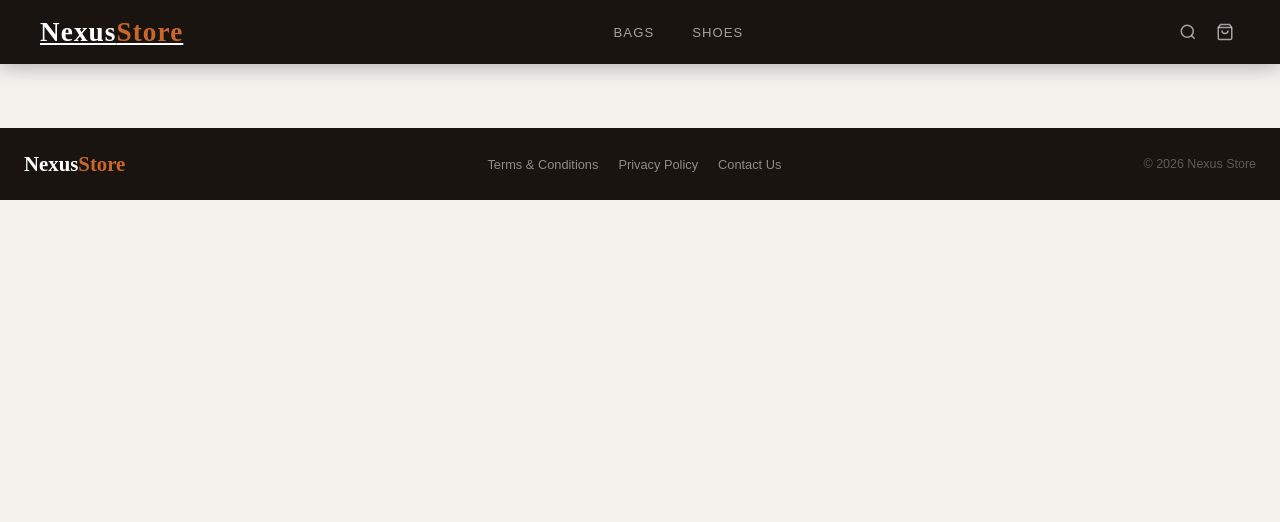
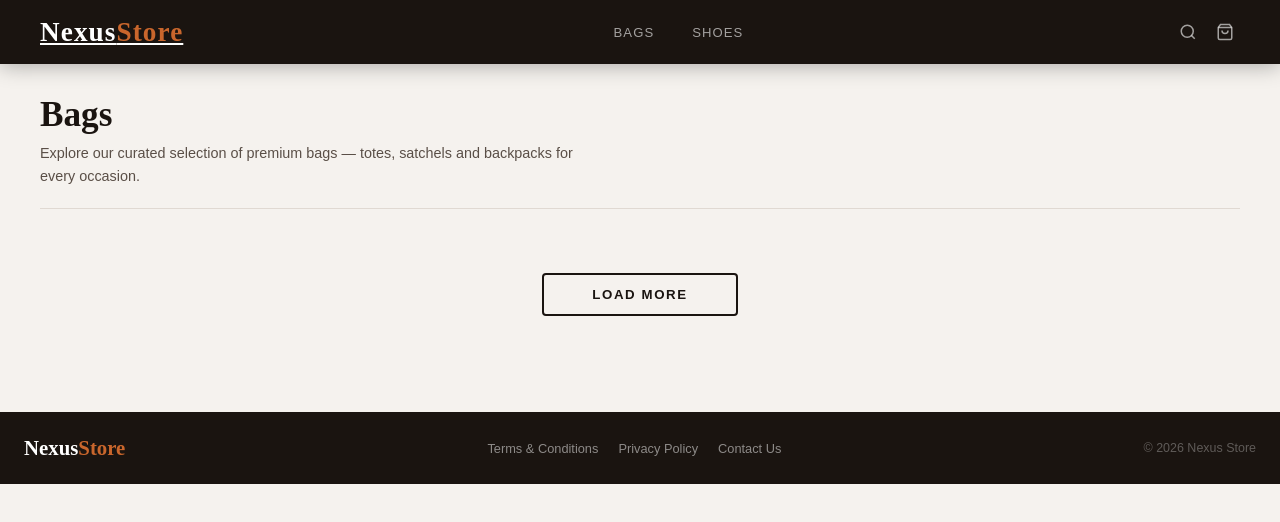
Before and after one commit to Bogomil-Simitchiev/c4-nexus-plp, a React (Vite) app in the folder c4-nexus-plp/: page /bags in a window 1280 px wide. Shown: the top 522 px of the page. Built offline with nearby package versions, Linux system fonts and the light colour scheme.

Commit message:
set up Category page for all products

```diff
--- a/c4-nexus-plp/src/Routes/index.jsx
+++ b/c4-nexus-plp/src/Routes/index.jsx
@@ -1,9 +1,15 @@
-import { Route, Routes } from "react-router-dom";
+import { Routes, Route, Navigate } from "react-router-dom";
+import CategoryPage from "../pages/CategoryPage";
 
-const AppRoutes = () => (
-  <Routes>
-    {/* <Route path="/bags"  element={<CategoryPage/>} /> */}
-  </Routes>
-);
+function AppRoutes() {
+  return (
+    <Routes>
+      <Route path="/" element={<Navigate to="/bags" replace />} />
+      <Route path="/bags" element={<CategoryPage categoryId="bags" />} />
+      <Route path="/shoes" element={<CategoryPage categoryId="shoes" />} />
+      <Route path="*" element={<Navigate to="/bags" replace />} />
+    </Routes>
+  );
+}
 
 export default AppRoutes;
--- /dev/null
+++ b/c4-nexus-plp/src/pages/CategoryPage.jsx
@@ -0,0 +1,32 @@
+import data from '../data/data.json'
+import styles from './CategoryPage.module.css'
+
+const { categories  } = data
+
+function CategoryPage({ categoryId }) {
+
+  const category = categories[categoryId]
+
+  return (
+    <main className={styles.main}>
+      <div className={styles.categoryHeader}>
+        <h1 className={styles.title}>{category.label}</h1>
+        <p className={styles.desc}>{category.description}</p>
+      </div>
+
+      <div className={styles.row}>
+
+        <div className={styles.content}>
+          <div className={styles.loadMoreWrap}>
+            <button
+              className={styles.loadMoreBtn}
+            > Load More
+            </button>
+          </div>
+        </div>
+      </div>
+    </main>
+  )
+}
+
+export default CategoryPage
--- /dev/null
+++ b/c4-nexus-plp/src/pages/CategoryPage.module.css
@@ -0,0 +1,80 @@
+.main {
+  max-width: 1400px;
+  margin: 0 auto;
+  padding: 2rem 2.5rem;
+}
+
+.categoryHeader {
+  margin-bottom: 1.5rem;
+  padding-bottom: 1.25rem;
+  border-bottom: 1px solid var(--border);
+}
+
+.title {
+  font-family: var(--font-display);
+  font-size: 2.2rem;
+  font-weight: 900;
+  line-height: 1.1;
+}
+
+.desc {
+  margin-top: 0.45rem;
+  color: var(--grey);
+  font-size: 0.9rem;
+  max-width: 540px;
+  line-height: 1.6;
+}
+
+.row {
+  display: flex;
+  gap: 2rem;
+  align-items: flex-start;
+}
+
+.content {
+  flex: 1;
+  min-width: 0;
+}
+
+.loadMoreWrap {
+  text-align: center;
+  margin-top: 2.5rem;
+}
+
+.loadMoreBtn {
+  padding: 0.75rem 3rem;
+  font-size: 0.83rem;
+  font-weight: 600;
+  letter-spacing: 0.12em;
+  text-transform: uppercase;
+  background: transparent;
+  color: var(--dark);
+  border: 2px solid var(--dark);
+  border-radius: var(--radius);
+  transition: background 0.2s, color 0.2s;
+}
+
+.loadMoreBtn:hover:not(:disabled) {
+  background: var(--dark);
+  color: #fff;
+}
+
+.loadMoreBtn:disabled {
+  opacity: 0.35;
+  cursor: not-allowed;
+}
+
+@media (max-width: 860px) {
+  .row {
+    flex-direction: column;
+  }
+}
+
+@media (max-width: 600px) {
+  .main {
+    padding: 1.25rem 1rem;
+  }
+  .title {
+    font-size: 1.7rem;
+  }
+}
```
